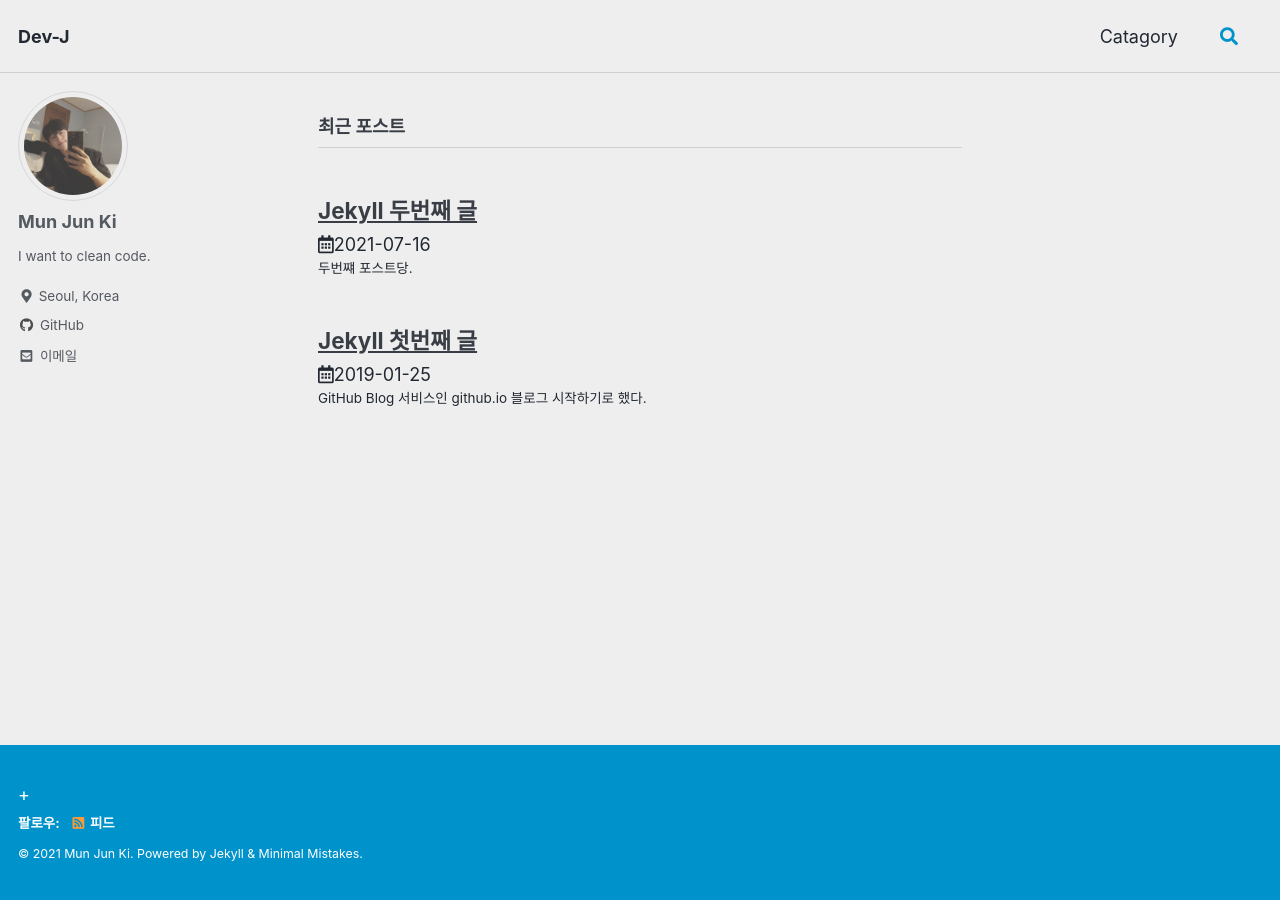
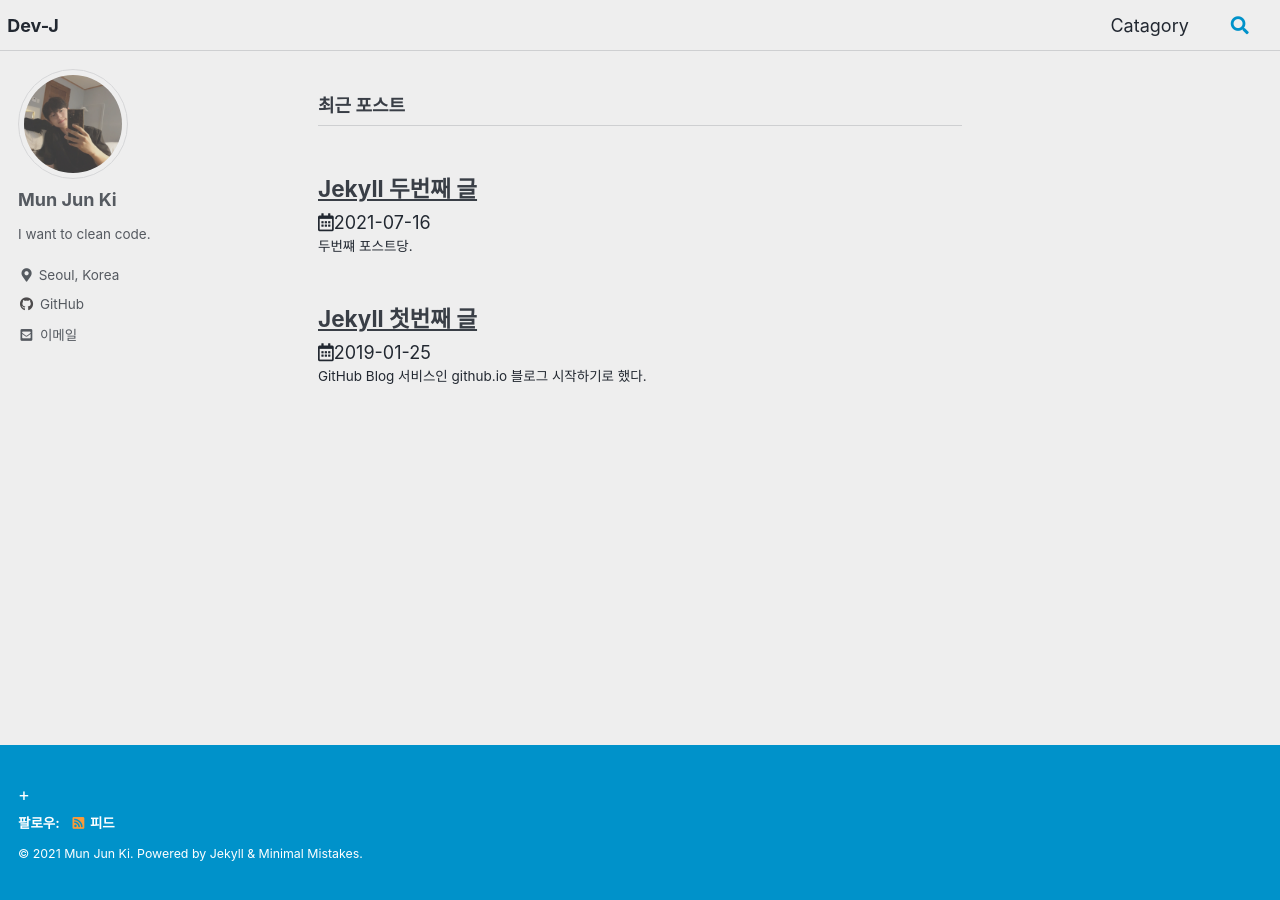
Before and after one commit to moo-on/moo-on.github.io, a Jekyll site: the page built from index.html, in a window 1280 px wide. Built offline with Jekyll 4.4.1, drawn with Linux system fonts in a browser that asks for light colours; cached includes are drawn as plain includes; the list of posts is cut into pages by our own code.

Commit message:
reduce menu-bar padding

```diff
--- a/_sass/minimal-mistakes/_masthead.scss
+++ b/_sass/minimal-mistakes/_masthead.scss
@@ -15,7 +15,7 @@
     @include clearfix;
     margin-left: auto;
     margin-right: auto;
-    padding: 1em;
+    padding: 0.4em; /*1*/
     max-width: 100%;
     display: -webkit-box;
     display: -ms-flexbox;
```
